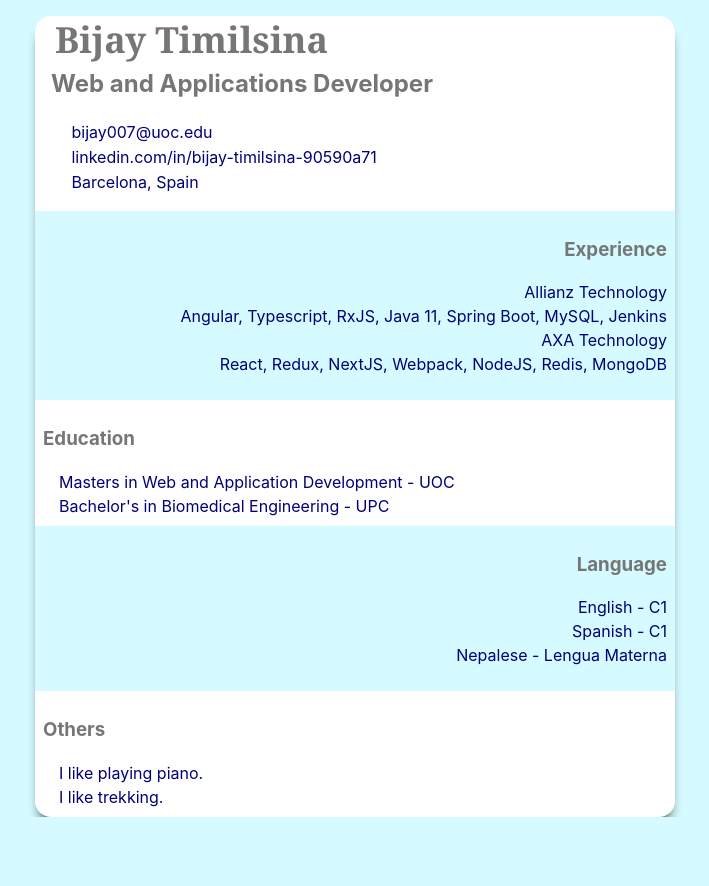
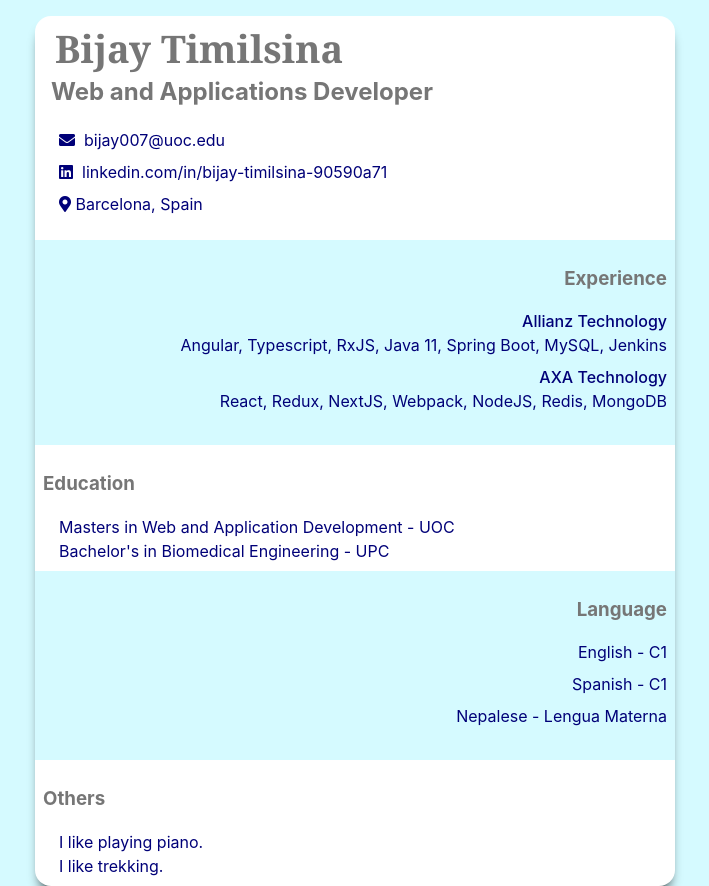
Before and after one commit to bijay007/uoc-masters, a website built with Parcel: page src/index.html in a window 1280 px wide. Shown: the whole page, without its empty margins (285-994 px from the left). Before the commit the page ends 817 px from the top, so only its background shows below. Built offline with nearby package versions, Linux system fonts and the light colour scheme; files whose address does not match are found by name.

Commit message:
Add working font awesome

```diff
--- a/src/assets/styles/layouts/_home.scss
+++ b/src/assets/styles/layouts/_home.scss
@@ -6,9 +6,14 @@
 * {
   box-sizing: border-box;
 }
+
 h1, h2 {
   padding: 0.25rem;
   margin: 0.25rem;
+}
+
+li {
+  padding-bottom: 0.5rem;
 }
 
 body {
@@ -47,13 +52,23 @@ body {
   }
 }
 
+.curriculum-introduction {
+  padding-top: 0.5rem;
+}
+
 .curriculum-title {
   font-family: $font-family-serif;
-  font-size: 24px;
+  font-size: 32px;
   font-weight: 700;
   padding: 0.5rem;
   @media (min-width: $mqMinWidth) {
-    font-size: 36px;
+    font-size: 38px;
+  }
+}
+
+.curriculum-experience {
+  li > div:first-child {
+    font-weight: 500;
   }
 }
 
--- a/src/assets/styles/layouts/_home_introduction.scss
+++ b/src/assets/styles/layouts/_home_introduction.scss
@@ -5,7 +5,7 @@
   ul {
     li:before {
       font-family: "Font Awesome 5 Brands";
-      content: "\f066";
+      content: "";
     }
   }
   @media (max-width: $mqMinWidth) {
--- a/src/index.html
+++ b/src/index.html
@@ -5,7 +5,7 @@
     <meta charset="utf-8">
     <meta name="viewport" content="width=device-width">
     <link rel="stylesheet" type="text/css" href="./assets/styles/main.scss"><!-- do not remove this line! -->
-    <script defer src="../node_modules/@fortawesome/fontawesome-free/css/all.css"></script>
+    <link rel="stylesheet" href="../node_modules/@fortawesome/fontawesome-free/css/all.css">
     <title>Curriculum Bijay Timilsina</title>
   </head>
   <body>
@@ -15,14 +15,25 @@
         <h1 class="curriculum-title">Bijay Timilsina</h1>
         <h2 class="curriculum-job">Web and Applications Developer</h2>
         <ul class="curriculum-contact">
-          <li>bijay007@uoc.edu</li>
-          <li>linkedin.com/in/bijay-timilsina-90590a71</li>
-          <li>Barcelona, Spain</li>
+          <li>
+            <i class="fas fa-envelope"></i>&nbsp;
+            <span>bijay007@uoc.edu</span>
+          </li>
+          <li>
+            <i class="fab fa-linkedin"></i>&nbsp;
+            <span>
+              linkedin.com/in/bijay-timilsina-90590a71
+            </span>
+          </li>
+          <li>
+            <i class="fas fa-map-marker-alt"></i>
+            <span>Barcelona, Spain</span>
+          </li>
         </ul>
       </main>
 
       <!-- Job Experience Section-->
-      <section>
+      <section class="curriculum-experience">
         <h3>Experience</h3>
         <ul>
           <li>
```
